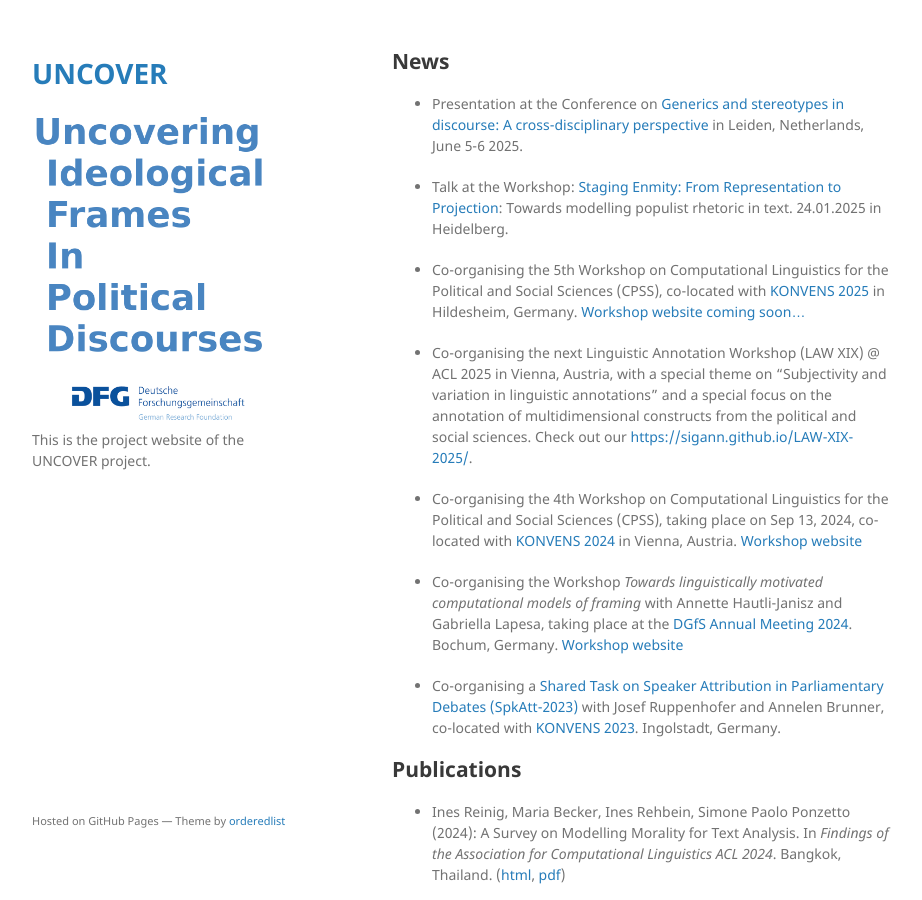
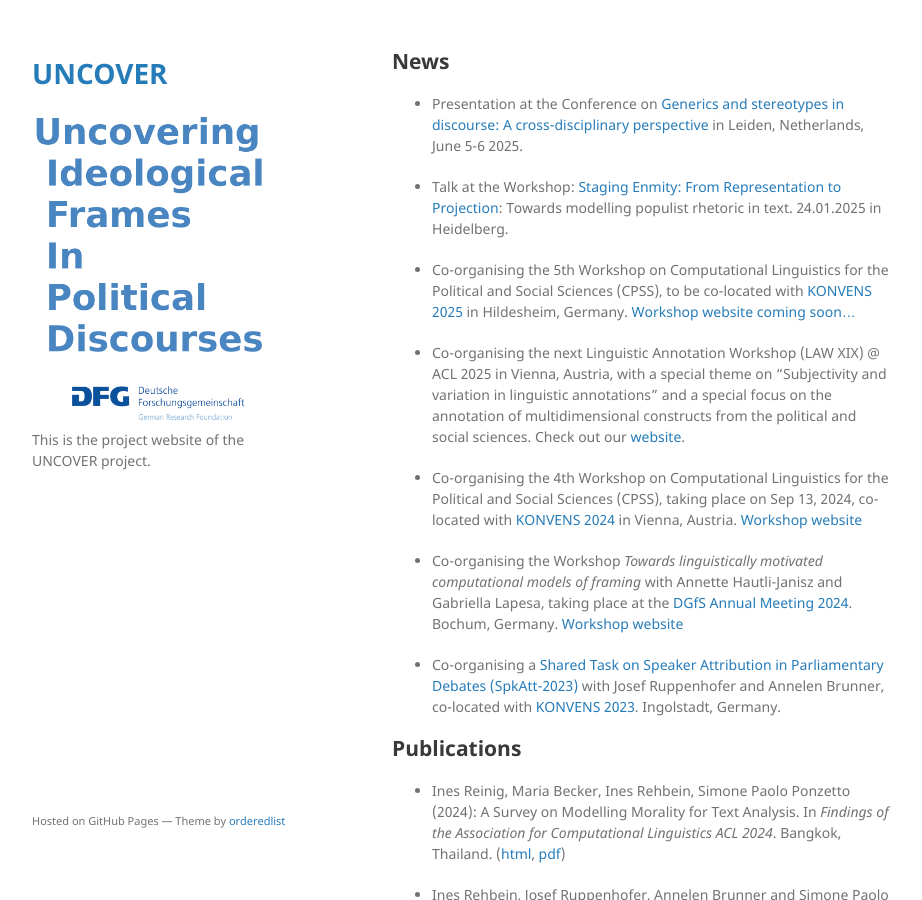
Before and after one commit to irehbein/UNCOVER, a Jekyll site: the page built from index.md, in a window 1280 px wide and 900 px high, scrolled down 1133 px. Shown: the whole window, without its empty margins (178-1100 px from the left). Built offline with Jekyll 4.4.1, drawn with Linux system fonts in a browser that asks for light colours; our own code applies the rules of GitHub Pages for plain Markdown files.

Commit message:
Update index.md

```diff
--- a/index.md
+++ b/index.md
@@ -36,10 +36,10 @@
 
 * Talk at the Workshop: [Staging Enmity: From Representation to Projection](https://ambivalentenmity.org/2025/01/08/upcoming-workshop-staging-enmity-from-representation-to-projection-24th-and-25th-january-2025/): Towards modelling populist rhetoric in text. 24.01.2025 in Heidelberg.
 
-* Co-organising the 5th Workshop on Computational Linguistics for the Political and Social Sciences (CPSS), co-located with [KONVENS 2025]() in Hildesheim, Germany.
+* Co-organising the 5th Workshop on Computational Linguistics for the Political and Social Sciences (CPSS), to be co-located with [KONVENS 2025]() in Hildesheim, Germany.
 [Workshop website coming soon...]()
 
-* Co-organising the next Linguistic Annotation Workshop (LAW XIX) @ ACL 2025 in Vienna, Austria, with a special theme on "Subjectivity and variation in linguistic annotations" and a special focus on the annotation of multidimensional constructs from the political and social sciences. Check out our [https://sigann.github.io/LAW-XIX-2025/](website).
+* Co-organising the next Linguistic Annotation Workshop (LAW XIX) @ ACL 2025 in Vienna, Austria, with a special theme on "Subjectivity and variation in linguistic annotations" and a special focus on the annotation of multidimensional constructs from the political and social sciences. Check out our [website](https://sigann.github.io/LAW-XIX-2025/).
 
 * Co-organising the 4th Workshop on Computational Linguistics for the Political and Social Sciences (CPSS), taking place on Sep 13, 2024, co-located with [KONVENS 2024](https://konvens-2024.univie.ac.at/) in Vienna, Austria.
 [Workshop website](https://sites.google.com/view/cpss2024konvens/home-page)
```
